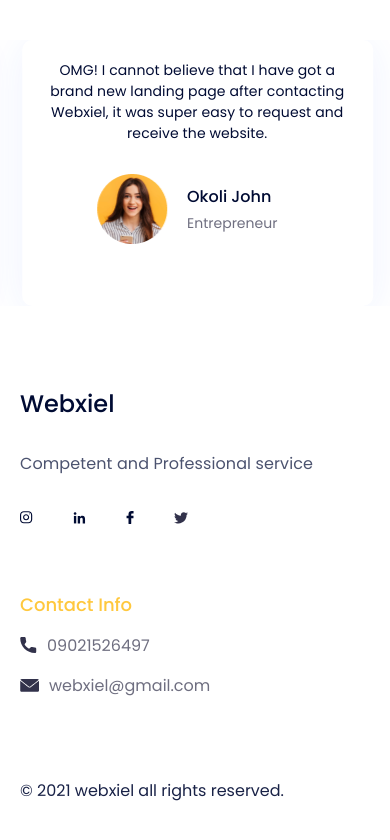
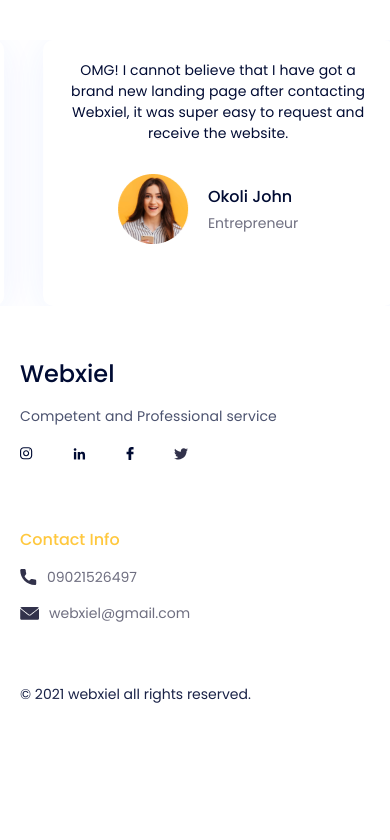
Before and after one commit to webxiel/webxiel_landing_page, a React (Create React App) app: page /products in a window 390 px wide. Shown: the part 5215-6055 px from the top of the page. After the commit the page ends 5950 px from the top, so only its background shows below. Built offline with nearby package versions, Linux system fonts and the light colour scheme.

Commit message:
fix: implement a mobile responsive footer

```diff
--- a/src/components/footer/Footer.scss
+++ b/src/components/footer/Footer.scss
@@ -81,16 +81,37 @@ $w750px: 750px;
 
 @media only screen and (max-width: $w750px) {
   .footer {
-    min-height: 502px;
-    padding: 80px 20px;
+    min-height: 400px;
+    padding: 50px 20px 20px;
 
     &__content {
-      margin-bottom: 70px;
+      margin-bottom: 50px;
+
+      &__company{
+        row-gap: 15px;
+        &__service{
+          font-size: 14px;
+        }
+      }
+      &__contact-info{
+        h2{
+          font-size: 16px;
+        }
+        figure{
+          p{
+            font-size: 14px;
+          }
+        }
+      }
     }
 
     &__copyright {
       text-align: left !important;
       margin-left: 0;
+
+      &__text {
+        font-size: 14px;
+      }
     }
   }
 }
```
